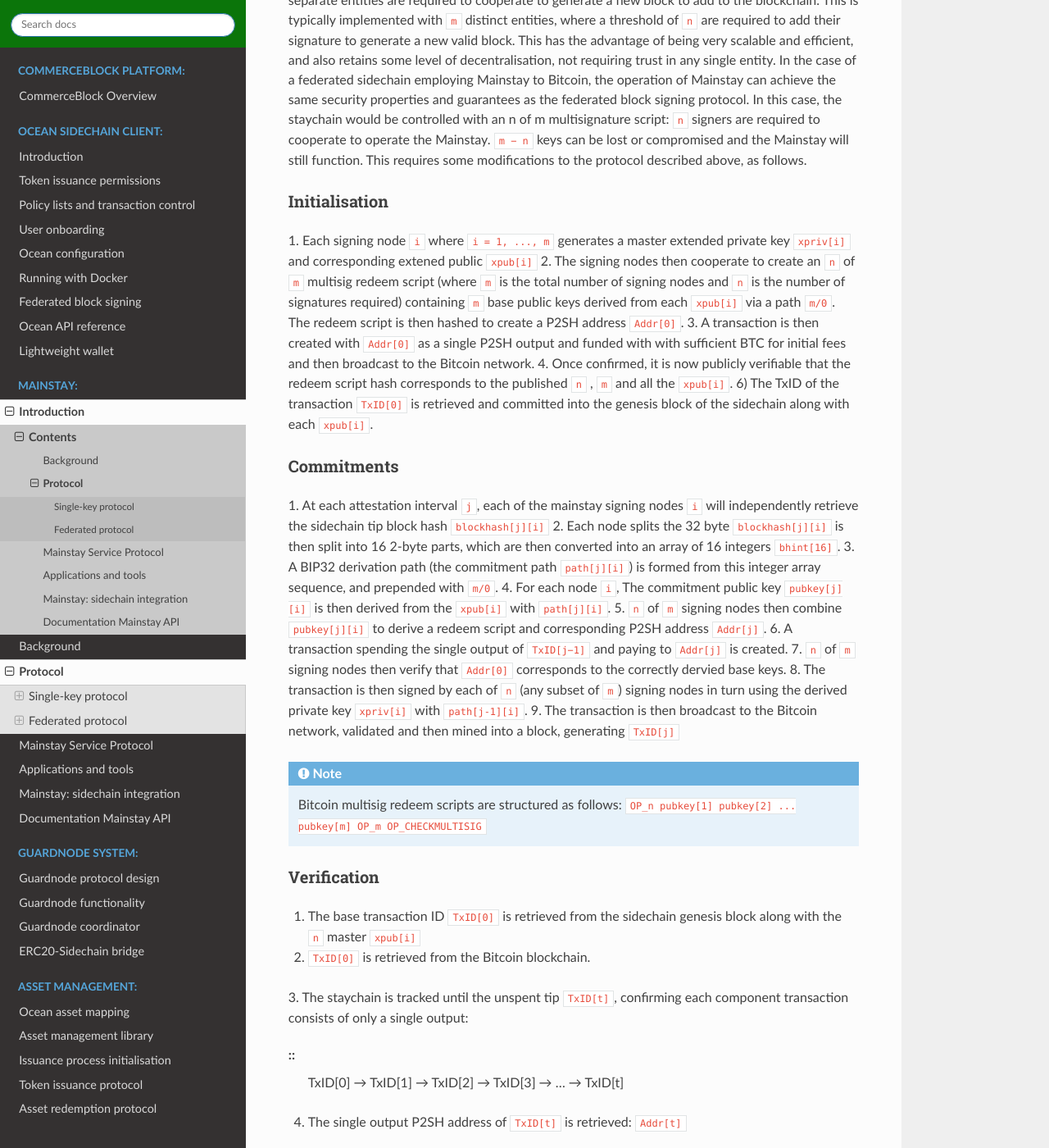
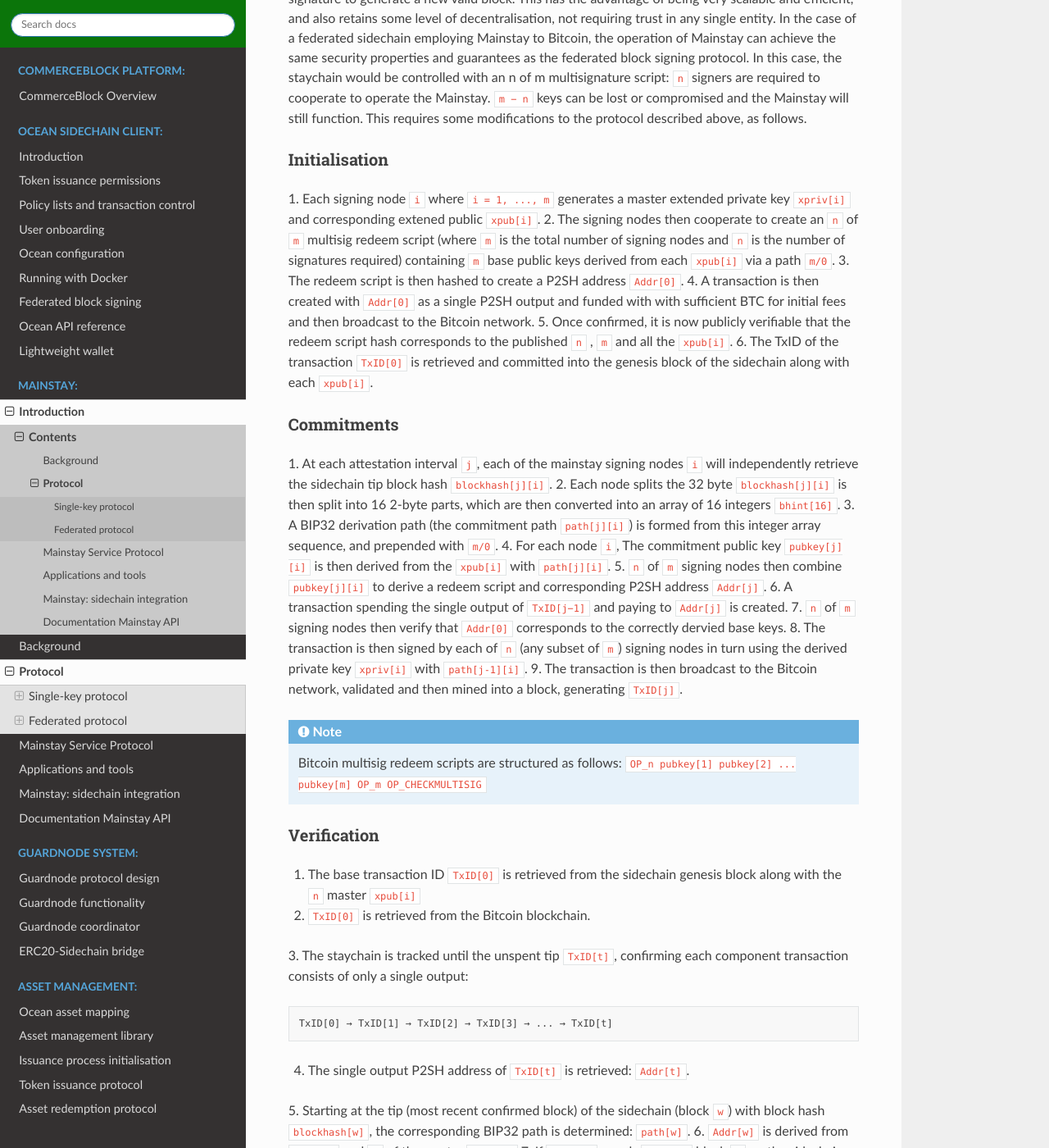
Before and after one commit to commerceblock/docs, a Sphinx documentation site: the page built from source/mainstay-protocol/index.rst, in a window 1280 px wide and 1400 px high, scrolled down 4773 px. Shown: the whole window at 82% size. Built offline with Sphinx 7.4.7 and the Read the Docs theme 2.0.0, drawn with Linux system fonts in a browser that asks for light colours; some of the changed text lies outside the part shown.

Commit message:
mainstay fixes

```diff
--- a/source/mainstay-protocol/index.rst
+++ b/source/mainstay-protocol/index.rst
@@ -52,10 +52,10 @@
 Initialisation
 ^^^^^^^^^^^^^^
 
-The initial step in the protocol is the creation of the base transaction ``TxID_0``, which is
+The initial step in the protocol is the creation of the base transaction ``TxID[0]``, which is
 performed before the initialisation of the sidechain.
 
-1. The signing entity generates a ``BIP32`` extended master private key ``xpriv`` , and corresponding extended master public key ``xpub``. The extended public key is then used to create the base address: ``Addr[0]`` with a derivation path of ``m/0``.
+1. The signing entity generates a BIP32 extended master private key ``xpriv`` , and corresponding extended master public key ``xpub``. The extended public key is then used to create the base address: ``Addr[0]`` with a derivation path of ``m/0``.
 2. The signing entity then creates a transaction (the *base transaction* ``BaseTx``) paying an amount of BTC (to cover at least initial transaction fees) to the base address ``Addr[0]`` as a single P2PKH output.
 3. This transaction is broadcast to the Bitcoin network: once it is confirmed in the Bitcoin blockchain it acquires a globally unique transaction ID that is a pointer to the start of the staychain: ``TxID[0]``.
 4. The sidechain is then configured and linked to the Bitcoin staychain. The pointer ``TxID[0]`` is embedded directly in the genesis block of the sidechain as metadata in a defined location, along with the ``xpub``.
@@ -75,6 +75,7 @@
 For example:
 
 ::
+
 	blockhash_j = 310057788c6073640dc222466d003411cd5c1cc0bf2803fc6ebbfae03ceb4451
 
 	path_j = m/0/12544/22392/35936/29540/3522/8774/27904/13329/52572/7360/48936/1020/28347/64224/15595/17489
@@ -104,20 +105,20 @@
 
 This confirmation functions as follows:
 
-1. The base transaction ID ``TxID[0]`` is retrieved from the sidechain genesis block along with the master ``xpub``
+1. The base transaction ID ``TxID[0]`` is retrieved from the sidechain genesis block along with the master ``xpub``.
 2. ``TxID[0]`` is retrieved from the Bitcoin blockchain.
 3. The staychain is tracked until the unspent tip ``TxID[t]``, confirming each
 component transaction consists of only a single output:
 
 ::
+
 	TxID[0] → TxID[1] → TxID[2] → TxID[3] → ... → TxID[t]
 
-4. The single output P2PKH address of ``TxID[t]`` is retrieved: ``Addr[t]``
+4. The single output P2PKH address of ``TxID[t]`` is retrieved: ``Addr[t]``.
 5. Starting at the tip (most recent confirmed block) of the sidechain (block ``w``)
 with block hash ``blockhash[w]``, the corresponding BIP32 path is determined: ``path[w]``.
-6. ``Addr[w]`` is derived from ``path[w]`` and the master ``xpub``
-7. If ``Addr[w]`` equals ``Addr[t]`` block ``w`` on the sidechain (and all below it) are confirmed as
-reinforced.
+6. ``Addr[w]`` is derived from ``path[w]`` and the master ``xpub``.
+7. If ``Addr[w]`` equals ``Addr[t]`` block ``w`` on the sidechain (and all below it) are confirmed as reinforced.
 8. If not true, the sidechain block height is decremented: ``w ← w − 1`` and the check
 repeated.
 
@@ -169,16 +170,16 @@
 ^^^^^^^^^^^^^^
 
 1. Each signing node ``i`` where ``i = 1, ..., m`` generates a master extended private key ``xpriv[i]``
-and corresponding extened public ``xpub[i]``
+and corresponding extened public ``xpub[i]``.
 2. The signing nodes then cooperate to create an ``n`` of ``m`` multisig redeem script (where
 ``m`` is the total number of signing nodes and ``n`` is the number of signatures required)
 containing ``m`` base public keys derived from each ``xpub[i]``  via a path ``m/0``.
-The redeem script is then hashed to create a P2SH address ``Addr[0]``.
-3. A transaction is then created with ``Addr[0]`` as a single P2SH
+3. The redeem script is then hashed to create a P2SH address ``Addr[0]``.
+4. A transaction is then created with ``Addr[0]`` as a single P2SH
 output and funded with with sufficient BTC for initial fees and then broadcast to the Bitcoin network.
-4. Once confirmed, it is now publicly verifiable that the redeem
+5. Once confirmed, it is now publicly verifiable that the redeem
 script hash corresponds to the published ``n`` , ``m`` and all the ``xpub[i]``.
-6) The TxID of the transaction ``TxID[0]`` is retrieved and committed into the genesis
+6. The TxID of the transaction ``TxID[0]`` is retrieved and committed into the genesis
 block of the sidechain along with each ``xpub[i]``.
 
 
@@ -186,7 +187,7 @@
 ^^^^^^^^^^^
 
 1. At each attestation interval ``j``, each of the mainstay signing nodes ``i`` will independently
-retrieve the sidechain tip block hash ``blockhash[j][i]``
+retrieve the sidechain tip block hash ``blockhash[j][i]``.
 2. Each node splits the 32 byte ``blockhash[j][i]`` is then split into 16 2-byte parts, which are then converted into an array of 16 integers ``bhint[16]``.
 3. A BIP32 derivation path (the commitment path ``path[j][i]``) is formed from this integer array sequence, and prepended with ``m/0``.
 4. For each node ``i``, The commitment public key ``pubkey[j][i]`` is then derived from the ``xpub[i]`` with ``path[j][i]``.
@@ -196,7 +197,7 @@
 8. The transaction is then signed by each of ``n`` (any subset of ``m``) signing nodes in turn
 using the derived private key ``xpriv[i]`` with ``path[j-1][i]``.
 9. The transaction is then broadcast to the Bitcoin network, validated and then mined
-into a block, generating ``TxID[j]``
+into a block, generating ``TxID[j]``.
 
 .. note::
  	Bitcoin multisig redeem scripts are structured as follows: ``OP_n pubkey[1] pubkey[2] ... pubkey[m] OP_m OP_CHECKMULTISIG``
@@ -211,9 +212,10 @@
 component transaction consists of only a single output:
 
 ::
+
 	TxID[0] → TxID[1] → TxID[2] → TxID[3] → ... → TxID[t]
 
-4. The single output P2SH address of ``TxID[t]`` is retrieved: ``Addr[t]``
+4. The single output P2SH address of ``TxID[t]`` is retrieved: ``Addr[t]``.
 5. Starting at the tip (most recent confirmed block) of the sidechain (block ``w``)
 with block hash ``blockhash[w]``, the corresponding BIP32 path is determined: ``path[w]``.
 6. ``Addr[w]`` is derived from ``path[w]`` and ``m`` of the master ``xpub[i]``
```
Also changed, not shown: source/mainstay-con/index.rst (+6 -5 lines), source/mainstay-tools/index.rst (+18 -20 lines).
